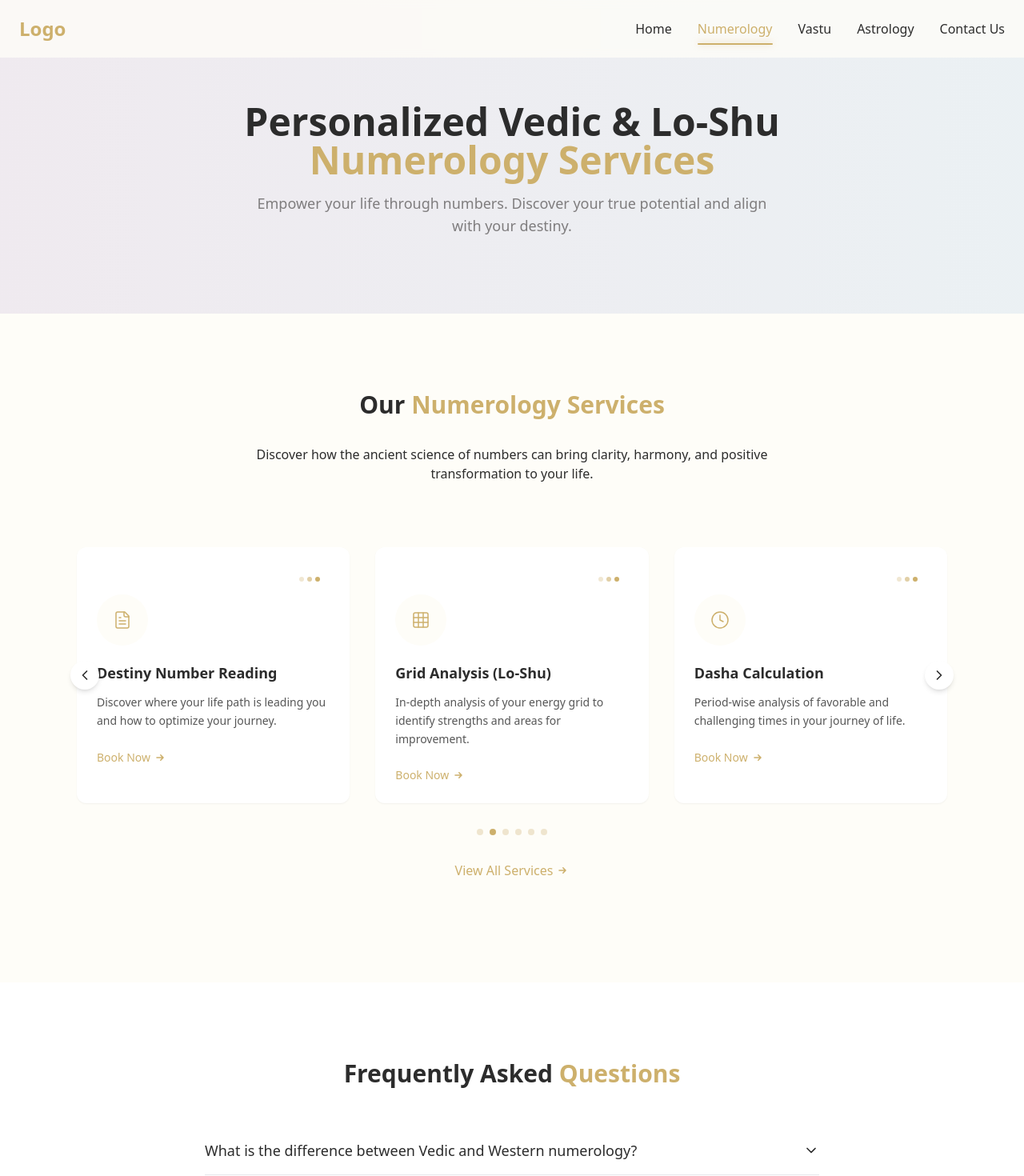
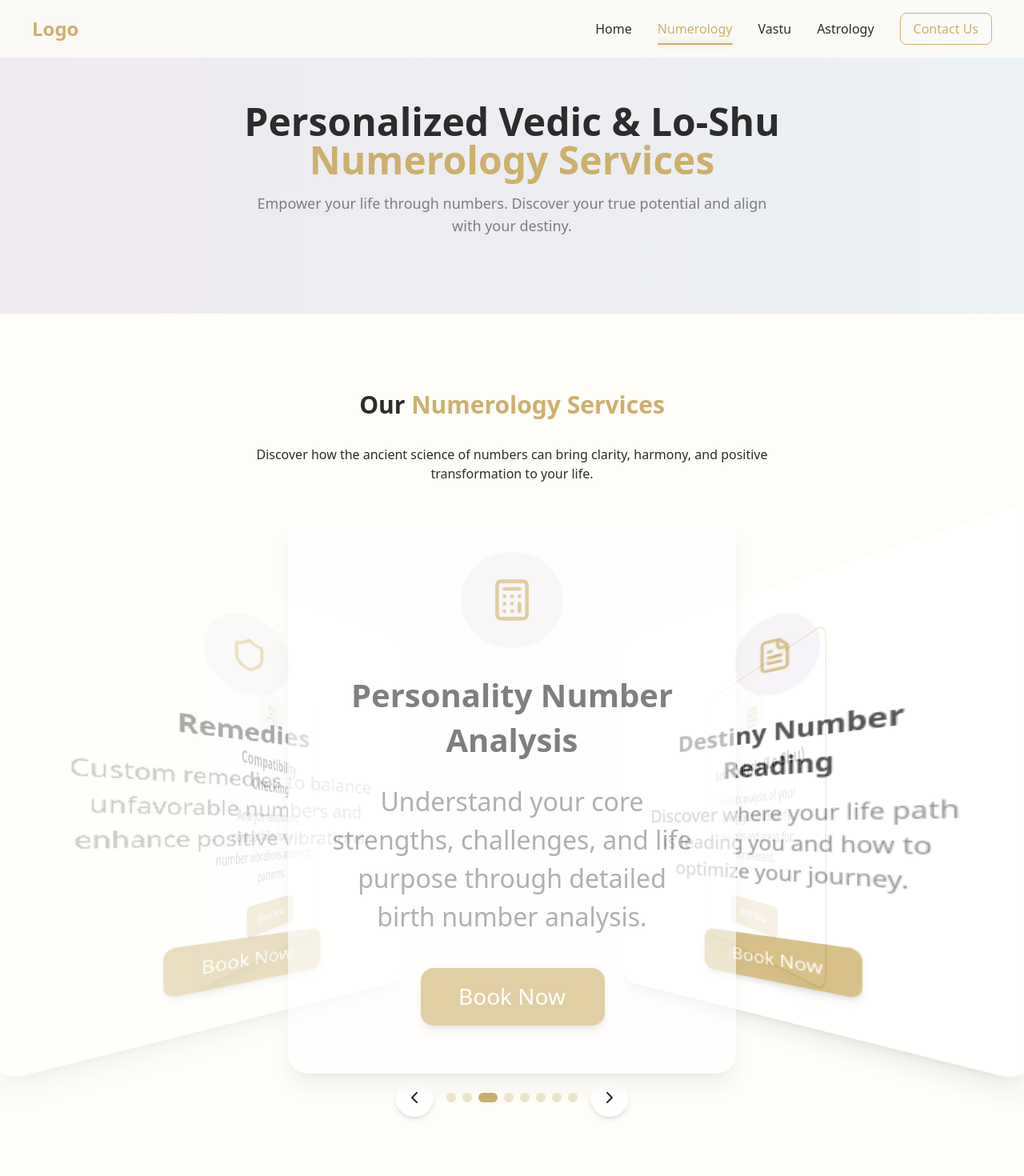
Before and after one commit to soham999a/astronomy, a React (Vite) app: page /numerology in a window 1280 px wide. Shown: the top 1470 px of the page at 80% size. Built offline with nearby package versions, Linux system fonts and the light colour scheme.

Commit message:
Add 3D card carousel to Numerology page with 2-second rotation

```diff
--- a/src/components/HeroSection.tsx
+++ b/src/components/HeroSection.tsx
@@ -24,10 +24,18 @@ const HeroSection = () => {
   useEffect(() => {
     const interval = setInterval(() => {
       setCurrentSlide((prev) => (prev === slides.length - 1 ? 0 : prev + 1));
-    }, 6000);
+    }, 2000);
 
     return () => clearInterval(interval);
   }, []);
+
+  const goToPrevSlide = () => {
+    setCurrentSlide((prev) => (prev === 0 ? slides.length - 1 : prev - 1));
+  };
+
+  const goToNextSlide = () => {
+    setCurrentSlide((prev) => (prev === slides.length - 1 ? 0 : prev + 1));
+  };
 
   return (
     <section className="relative h-screen min-h-[600px] overflow-hidden">
@@ -45,6 +53,27 @@ const HeroSection = () => {
 
       {/* Overlay */}
       <div className="absolute inset-0 bg-charcoal/30"></div>
+
+      {/* Left and Right Navigation Buttons */}
+      <button
+        onClick={goToPrevSlide}
+        className="absolute left-4 top-1/2 -translate-y-1/2 z-20 bg-white/20 hover:bg-white/40 text-white rounded-full p-3 backdrop-blur-sm transition-all duration-300"
+        aria-label="Previous slide"
+      >
+        <svg xmlns="http://www.w3.org/2000/svg" width="24" height="24" viewBox="0 0 24 24" fill="none" stroke="currentColor" strokeWidth="2" strokeLinecap="round" strokeLinejoin="round">
+          <path d="M15 18l-6-6 6-6" />
+        </svg>
+      </button>
+
+      <button
+        onClick={goToNextSlide}
+        className="absolute right-4 top-1/2 -translate-y-1/2 z-20 bg-white/20 hover:bg-white/40 text-white rounded-full p-3 backdrop-blur-sm transition-all duration-300"
+        aria-label="Next slide"
+      >
+        <svg xmlns="http://www.w3.org/2000/svg" width="24" height="24" viewBox="0 0 24 24" fill="none" stroke="currentColor" strokeWidth="2" strokeLinecap="round" strokeLinejoin="round">
+          <path d="M9 18l6-6-6-6" />
+        </svg>
+      </button>
 
       {/* Content */}
       <div className="relative h-full container mx-auto flex flex-col justify-center items-center text-center text-white px-4">
--- a/src/components/Navbar.tsx
+++ b/src/components/Navbar.tsx
@@ -43,7 +43,7 @@ const Navbar = () => {
       }`}
     >
       <div className="container mx-auto flex justify-between items-center px-4 md:px-6">
-        <a href="/" className="flex items-center">
+        <a href="/" className="flex items-center pl-2 md:pl-4">
           <h1 className="text-xl md:text-2xl font-bold text-mystic-gold">
             Logo
           </h1>
@@ -59,7 +59,7 @@ const Navbar = () => {
         </button>
 
         {/* Desktop Navigation */}
-        <nav className="hidden md:flex items-center space-x-8">
+        <nav className="hidden md:flex items-center space-x-8 pr-2 md:pr-4">
           <NavLinks />
         </nav>
 
@@ -94,13 +94,28 @@ const NavLinks = ({ onClick }: { onClick?: () => void }) => {
     { to: '/numerology', label: 'Numerology' },
     { to: '/vastu', label: 'Vastu' },
     { to: '/astrology', label: 'Astrology' },
-    { to: '/contact', label: 'Contact Us' },
+    { to: '/contact', label: 'Contact Us', isHighlighted: true },
   ];
 
   return (
     <>
       {links.map((link) => {
         const isActive = location.pathname === link.to;
+
+        // Special styling for Contact Us button
+        if (link.isHighlighted && !isActive && !isMobile) {
+          return (
+            <div key={link.to} className="relative py-2 group">
+              <a
+                href={link.to}
+                className="font-medium text-mystic-gold px-4 py-2 border border-mystic-gold rounded-lg transition-all duration-300 hover:bg-mystic-gold hover:text-white"
+                onClick={onClick}
+              >
+                {link.label}
+              </a>
+            </div>
+          );
+        }
 
         if (isActive) {
           // Enhanced active state with prominent indicator
@@ -127,7 +142,7 @@ const NavLinks = ({ onClick }: { onClick?: () => void }) => {
             >
               <a
                 href={link.to}
-                className={`font-medium text-charcoal transition-all duration-300 hover:text-mystic-gold ${isMobile ? 'block py-2 px-4' : ''}`}
+                className={`font-medium text-charcoal transition-all duration-300 hover:text-mystic-gold ${isMobile ? 'block py-2 px-4' : ''} ${link.isHighlighted && isMobile ? 'text-mystic-gold' : ''}`}
                 onClick={onClick}
               >
                 {link.label}
--- /dev/null
+++ b/src/components/NumerologyCardSlider.tsx
@@ -0,0 +1,162 @@
+import { useState, useEffect, useRef } from 'react';
+import { ChevronLeft, ChevronRight } from 'lucide-react';
+import { Link } from 'react-router-dom';
+
+interface NumerologyService {
+  title: string;
+  description: string;
+  icon: JSX.Element;
+}
+
+interface NumerologyCardSliderProps {
+  services: NumerologyService[];
+}
+
+const NumerologyCardSlider = ({ services }: NumerologyCardSliderProps) => {
+  const [activeIndex, setActiveIndex] = useState(0);
+  const totalCards = services.length;
+  const sliderRef = useRef<HTMLDivElement>(null);
+  const carouselRadius = 300; // Radius of the carousel circle
+
+  // Handle navigation
+  const goToPrevSlide = () => {
+    setActiveIndex((prev) => (prev === 0 ? totalCards - 1 : prev - 1));
+  };
+
+  const goToNextSlide = () => {
+    setActiveIndex((prev) => (prev === totalCards - 1 ? 0 : prev + 1));
+  };
+
+  // Calculate position for each card in 3D space
+  const calculateCardPosition = (index: number) => {
+    // Calculate the angle for this card (in radians)
+    const angleStep = (2 * Math.PI) / totalCards;
+    const angle = angleStep * index;
+
+    // Calculate the rotation angle (in degrees)
+    const rotationAngle = (360 / totalCards) * index;
+
+    // Calculate the offset from the active card
+    const offset = (index - activeIndex + totalCards) % totalCards;
+
+    // Calculate z-index based on position
+    const zIndex = totalCards - Math.abs(offset > totalCards / 2 ? totalCards - offset : offset);
+
+    // Calculate opacity based on position
+    const opacity = offset === 0 ? 1 :
+                   (offset === 1 || offset === totalCards - 1) ? 0.8 :
+                   (offset === 2 || offset === totalCards - 2) ? 0.6 : 0.4;
+
+    return {
+      x: Math.sin(angle) * carouselRadius,
+      y: 0,
+      z: Math.cos(angle) * carouselRadius,
+      rotationY: -rotationAngle,
+      zIndex,
+      opacity,
+      isActive: offset === 0
+    };
+  };
+
+  // Handle keyboard navigation
+  useEffect(() => {
+    const handleKeyDown = (e: KeyboardEvent) => {
+      if (e.key === 'ArrowLeft') {
+        goToPrevSlide();
+      } else if (e.key === 'ArrowRight') {
+        goToNextSlide();
+      }
+    };
+
+    window.addEventListener('keydown', handleKeyDown);
+    return () => window.removeEventListener('keydown', handleKeyDown);
+  }, [activeIndex]);
+
+  // Auto-rotate the carousel
+  useEffect(() => {
+    const interval = setInterval(() => {
+      goToNextSlide();
+    }, 2000); // Rotate every 2 seconds as requested
+
+    return () => clearInterval(interval);
+  }, [activeIndex]);
+
+  return (
+    <div className="card-container relative py-16 px-4 overflow-visible" ref={sliderRef}>
+      {/* Card Gallery */}
+      <div className="gallery relative mx-auto max-w-5xl">
+        {services.map((service, index) => {
+          const { x, y, z, rotationY, zIndex, opacity, isActive } = calculateCardPosition(index);
+
+          return (
+            <div
+              key={`${service.title}-${index}`}
+              className={`cards transition-all duration-500 ease-in-out absolute left-1/2 top-1/2`}
+              style={{
+                transform: `translate(-50%, -50%) translateX(${x}px) translateY(${y}px) translateZ(${z}px) rotateY(${rotationY}deg)`,
+                zIndex,
+                opacity,
+              }}
+              onClick={() => setActiveIndex(index)}
+            >
+              <div
+                className={`bg-white rounded-xl shadow-lg w-[280px] h-[350px] p-6 flex flex-col transition-all duration-300
+                          ${isActive ? 'shadow-xl ring-2 ring-mystic-gold' : 'hover:shadow-xl'}`}
+              >
+                <div className="h-16 w-16 rounded-full bg-dusty-lavender/20 flex items-center justify-center mb-4 text-mystic-gold mx-auto">
+                  {service.icon}
+                </div>
+                <h3 className="text-xl font-semibold mb-3 text-center">{service.title}</h3>
+                <p className="text-cool-gray mb-5 flex-grow text-center">{service.description}</p>
+                <div className="text-center">
+                  <Link
+                    to="/contact"
+                    target='_blank'
+                    className="btn-primary inline-block text-sm px-6 py-2 rounded-lg"
+                  >
+                    Book Now
+                  </Link>
+                </div>
+              </div>
+            </div>
+          );
+        })}
+      </div>
+
+      {/* Navigation buttons */}
+      <div className="flex justify-center mt-8 space-x-4">
+        <button
+          onClick={goToPrevSlide}
+          className="bg-white rounded-full p-3 shadow-md text-charcoal hover:text-mystic-gold transition-all duration-300 hover:shadow-lg focus:outline-none"
+          aria-label="Previous slide"
+        >
+          <ChevronLeft size={24} />
+        </button>
+
+        {/* Indicator dots */}
+        <div className="flex items-center space-x-2">
+          {services.map((_, index) => (
+            <button
+              key={index}
+              onClick={() => setActiveIndex(index)}
+              className={`w-3 h-3 rounded-full transition-all duration-300 ${
+                index === activeIndex ? 'bg-mystic-gold w-6' : 'bg-mystic-gold/30'
+              }`}
+              aria-label={`Go to slide ${index + 1}`}
+            />
+          ))}
+        </div>
+
+        <button
+          onClick={goToNextSlide}
+          className="bg-white rounded-full p-3 shadow-md text-charcoal hover:text-mystic-gold transition-all duration-300 hover:shadow-lg focus:outline-none"
+          aria-label="Next slide"
+        >
+          <ChevronRight size={24} />
+        </button>
+      </div>
+    </div>
+  );
+};
+
+export default NumerologyCardSlider;
--- a/src/components/ServiceCard.tsx
+++ b/src/components/ServiceCard.tsx
@@ -75,46 +75,47 @@ const ServiceCard = ({
     );
 
   return (
-    <div className="service-card group overflow-hidden bg-white rounded-xl shadow-sm hover:shadow-md transition-all duration-500">
-      {/* Indicator dots at top of card */}
-      <div className="flex justify-end space-x-1 mb-3 md:mb-4 pt-3 px-3">
-        <div className="w-1.5 h-1.5 rounded-full bg-mystic-gold/30"></div>
-        <div className="w-1.5 h-1.5 rounded-full bg-mystic-gold/60"></div>
-        <div className="w-1.5 h-1.5 rounded-full bg-mystic-gold"></div>
-      </div>
+    <div className="service-card group overflow-hidden bg-white rounded-xl shadow-md hover:shadow-lg transition-all duration-500 transform hover:scale-105 relative">
+      {/* Card image/background - similar to animal cards */}
+      <div className="absolute inset-0 bg-gradient-to-b from-mystic-gold/10 to-mystic-gold/5 opacity-50 group-hover:opacity-70 transition-opacity duration-500"></div>
 
-      {/* Clean, minimalist icon - centered on mobile, left-aligned on desktop */}
-      <div className="relative h-14 w-14 md:h-16 md:w-16 rounded-full bg-soft-cream flex items-center justify-center mb-4 md:mb-5 text-mystic-gold transition-all duration-300
-                    group-hover:bg-mystic-gold/10 group-hover:text-mystic-gold
-                    transform group-hover:scale-110 mx-auto md:mx-0">
+      {/* Content container with padding */}
+      <div className="relative z-10 p-5">
+        {/* Icon at the top */}
+        <div className="h-16 w-16 rounded-full bg-soft-cream flex items-center justify-center mb-4 text-mystic-gold transition-all duration-300
+                      group-hover:bg-mystic-gold group-hover:text-white
+                      transform group-hover:scale-110 mx-auto">
           <Icon
-          size={24}
-          className="transition-all duration-500 ease-in-out group-hover:scale-110"
+            size={28}
+            className="transition-all duration-500 ease-in-out"
             strokeWidth={1.5}
           />
         </div>
 
         {/* Title with clean typography */}
-      <h3 className="text-lg font-semibold mb-2 md:mb-3 transition-all duration-300
-                     text-charcoal group-hover:text-mystic-gold">
+        <h3 className="text-xl font-semibold mb-3 transition-all duration-300
+                      text-charcoal group-hover:text-mystic-gold text-center">
           {title}
         </h3>
 
-      {/* Description with good contrast - optimized for mobile */}
-      <p className="text-charcoal/80 text-sm mb-4 md:mb-6 leading-relaxed line-clamp-3">{description}</p>
+        {/* Description with good contrast */}
+        <p className="text-charcoal/80 text-sm mb-6 leading-relaxed line-clamp-3 text-center">{description}</p>
 
+        {/* Action button at bottom */}
+        <div className="text-center">
           {comingSoon ? (
-        <span className="inline-block px-3 py-1.5 md:px-4 md:py-2 rounded-md bg-cool-gray/10 text-charcoal font-medium text-xs md:text-sm
+            <span className="inline-block px-4 py-2 rounded-md bg-cool-gray/10 text-charcoal font-medium
                           transition-all duration-300 group-hover:bg-cool-gray/20">
               Coming Soon
             </span>
           ) : (
             <ExploreLink>
-          <span className="inline-flex items-center text-mystic-gold font-medium text-xs md:text-sm transition-all duration-300 group-hover:translate-x-1">
+              <span className="inline-flex items-center justify-center text-mystic-gold font-medium transition-all duration-300
+                            group-hover:text-white bg-transparent group-hover:bg-mystic-gold px-4 py-2 rounded-lg border border-mystic-gold">
                 Book Now
                 <svg
                   xmlns="http://www.w3.org/2000/svg"
-              className="h-3.5 w-3.5 md:h-4 md:w-4 ml-1 transition-all duration-300 group-hover:translate-x-1"
+                  className="h-4 w-4 ml-2 transition-all duration-300 group-hover:translate-x-1"
                   viewBox="0 0 20 20"
                   fill="currentColor"
                 >
@@ -127,15 +128,11 @@ const ServiceCard = ({
               </span>
             </ExploreLink>
           )}
+        </div>
+      </div>
 
-      {/* Touch feedback effect for mobile */}
-      <div className="absolute inset-0 bg-mystic-gold/0 transition-colors duration-200 active:bg-mystic-gold/5 md:active:bg-transparent -z-5"></div>
-
-      {/* Subtle hover effect for the entire card */}
-      <div className="absolute inset-0 -z-10 pointer-events-none">
-        {/* Subtle border on hover */}
-        <div className="absolute inset-0 rounded-xl border border-mystic-gold/0 group-hover:border-mystic-gold/10 transition-all duration-500"></div>
-      </div>
+      {/* Overlay effect on hover */}
+      <div className="absolute inset-0 bg-gradient-to-t from-mystic-gold/20 to-transparent opacity-0 group-hover:opacity-100 transition-opacity duration-500"></div>
     </div>
   );
 };
--- a/src/index.css
+++ b/src/index.css
@@ -78,9 +78,32 @@
   }
 
   .service-card {
-    @apply relative overflow-hidden rounded-xl p-4 md:p-6 bg-white shadow-sm transition-all duration-500
-           hover:shadow-md hover:-translate-y-1 border border-transparent hover:border-mystic-gold/10
+    @apply relative overflow-hidden rounded-xl bg-white shadow-md transition-all duration-500
+           hover:shadow-lg hover:-translate-y-1 border border-transparent hover:border-mystic-gold/10
            h-full flex flex-col touch-manipulation;
+  }
+
+  /* Numerology Card Gallery - 3D Carousel */
+  .gallery {
+    position: relative;
+    width: 100%;
+    height: 600px;
+    perspective: 1500px;
+    transform-style: preserve-3d;
+    overflow: visible;
+  }
+
+  .cards {
+    position: absolute;
+    transition: all 0.5s ease;
+    cursor: pointer;
+    transform-style: preserve-3d;
+    backface-visibility: hidden;
+  }
+
+  .card-container {
+    transform-style: preserve-3d;
+    perspective: 1000px;
   }
 
   /* Add iOS-specific padding for safe areas */
--- a/src/pages/Index.tsx
+++ b/src/pages/Index.tsx
@@ -146,7 +146,7 @@ const Index = () => {
                 external: true
               }
             ]}
-            autoplaySpeed={3500}
+            autoplaySpeed={2000}
           />
 
           {/* Decorative bottom wave */}
--- a/src/pages/Numerology.tsx
+++ b/src/pages/Numerology.tsx
@@ -5,7 +5,7 @@ import { Link } from 'react-router-dom';
 import Navbar from '@/components/Navbar';
 import Footer from '@/components/Footer';
 import WhatsAppButton from '@/components/WhatsAppButton';
-import ServiceSlideshow from '@/components/ServiceSlideshow';
+import NumerologyCardSlider from '@/components/NumerologyCardSlider';
 
 interface ServiceCardProps {
   title: string;
@@ -37,17 +37,19 @@ const FaqItem = ({ question, answer }: FaqItemProps) => {
   const [isOpen, setIsOpen] = useState(false);
 
   return (
-    <div className="border-b border-gray-200 py-4">
+    <div className="border-b border-gray-200 py-4 transition-all duration-300 hover:bg-soft-cream/30 rounded-lg px-4">
       <button
         className="flex w-full justify-between items-center text-left"
         onClick={() => setIsOpen(!isOpen)}
       >
-        <span className="font-medium text-lg">{question}</span>
-        {isOpen ? <ChevronUp size={20} /> : <ChevronDown size={20} />}
+        <span className={`font-medium text-lg transition-colors duration-300 ${isOpen ? 'text-mystic-gold' : 'text-charcoal'}`}>{question}</span>
+        <div className={`transition-all duration-300 transform ${isOpen ? 'bg-mystic-gold/10 text-mystic-gold rotate-180' : 'bg-gray-100 text-charcoal'} rounded-full p-1`}>
+          {isOpen ? <ChevronUp size={20} /> : <ChevronDown size={20} />}
+        </div>
       </button>
       {isOpen && (
-        <div className="mt-3 text-cool-gray">
-          <p>{answer}</p>
+        <div className="mt-4 text-cool-gray overflow-hidden transition-all duration-500 max-h-96">
+          <p className="pb-2">{answer}</p>
         </div>
       )}
     </div>
@@ -135,7 +137,7 @@ const Numerology = () => {
         </div>
       </section>
 
-      {/* Services Section with Slideshow */}
+      {/* Services Section with Card Slider */}
       <section className="section">
         <div className="container mx-auto">
           <h2 className="text-3xl font-semibold text-center mb-8">Our <span className="text-mystic-gold">Numerology Services</span></h2>
@@ -143,66 +145,49 @@ const Numerology = () => {
             Discover how the ancient science of numbers can bring clarity, harmony, and positive transformation to your life.
           </p>
 
-          <ServiceSlideshow
+          <NumerologyCardSlider
             services={[
               {
                 title: "Personality Number Analysis",
                 description: "Understand your core strengths, challenges, and life purpose through detailed birth number analysis.",
-                link: "/contact",
-                icon: Calculator,
-                external: true
+                icon: <Calculator size={28} />
               },
               {
                 title: "Destiny Number Reading",
                 description: "Discover where your life path is leading you and how to optimize your journey.",
-                link: "/contact",
-                icon: FileText,
-                external: true
+                icon: <FileText size={28} />
               },
               {
                 title: "Grid Analysis (Lo-Shu)",
                 description: "In-depth analysis of your energy grid to identify strengths and areas for improvement.",
-                link: "/contact",
-                icon: Grid,
-                external: true
+                icon: <Grid size={28} />
               },
               {
                 title: "Dasha Calculation",
                 description: "Period-wise analysis of favorable and challenging times in your journey of life.",
-                link: "/contact",
-                icon: Clock,
-                external: true
+                icon: <Clock size={28} />
               },
               {
                 title: "Name Correction",
                 description: "Optimize your name's vibration to align with your birth energy and life path.",
-                link: "/contact",
-                icon: Edit,
-                external: true
+                icon: <Edit size={28} />
               },
               {
                 title: "Number Corrections",
                 description: "Harmonize your mobile, bank account, car, and house numbers for positive energy.",
-                link: "/contact",
-                icon: Phone,
-                external: true
+                icon: <Phone size={28} />
               },
               {
                 title: "Compatibility Checking",
                 description: "Analyze relationship compatibility based on number vibrations and energy patterns.",
-                link: "/contact",
-                icon: Users,
-                external: true
+                icon: <Users size={28} />
               },
               {
                 title: "Remedies",
                 description: "Custom remedies to balance unfavorable numbers and enhance positive vibrations.",
-                link: "/contact",
-                icon: Shield,
-                external: true
+                icon: <Shield size={28} />
               }
             ]}
-            autoplaySpeed={3500}
           />
         </div>
       </section>
@@ -210,9 +195,12 @@ const Numerology = () => {
       {/* FAQ Section */}
       <section className="section bg-white">
         <div className="container mx-auto">
-          <h2 className="text-3xl font-semibold text-center mb-12">Frequently Asked <span className="text-mystic-gold">Questions</span></h2>
+          <h2 className="text-3xl font-semibold text-center mb-6">Frequently Asked <span className="text-mystic-gold">Questions</span></h2>
+          <p className="text-charcoal text-center max-w-2xl mx-auto mb-12">
+            Get answers to common questions about numerology and our services
+          </p>
 
-          <div className="max-w-3xl mx-auto">
+          <div className="max-w-3xl mx-auto bg-white shadow-md rounded-xl p-6 md:p-8">
             {faqs.map((faq, index) => (
               <FaqItem key={index} question={faq.question} answer={faq.answer} />
             ))}
@@ -221,10 +209,17 @@ const Numerology = () => {
       </section>
 
       {/* CTA Section */}
-      <section className="bg-mystic-gold text-white py-16">
+      <section className="bg-gradient-to-r from-mystic-gold to-mystic-gold/80 text-white py-16">
         <div className="container mx-auto px-4 text-center">
-          <h2 className="text-3xl font-bold mb-6">Need Your Numbers Corrected?</h2>
-          <Link to="/contact" target='_blank' className="px-8 py-3 bg-white text-mystic-gold rounded-lg hover:bg-gray-100 transition-colors inline-block">
+          <h2 className="text-3xl md:text-4xl font-bold mb-6">Need Your Numbers Corrected?</h2>
+          <p className="text-white/90 max-w-2xl mx-auto mb-8">
+            Our expert numerologists can help you align your numbers with your life's purpose and energy.
+          </p>
+          <Link
+            to="/contact"
+            target='_blank'
+            className="px-8 py-4 bg-white text-mystic-gold rounded-lg hover:bg-gray-100 transition-all duration-300 inline-block shadow-lg hover:shadow-xl hover:-translate-y-1 font-medium"
+          >
             Contact Now
           </Link>
         </div>
```
Lines whose indentation alone changed are shown as unchanged.
